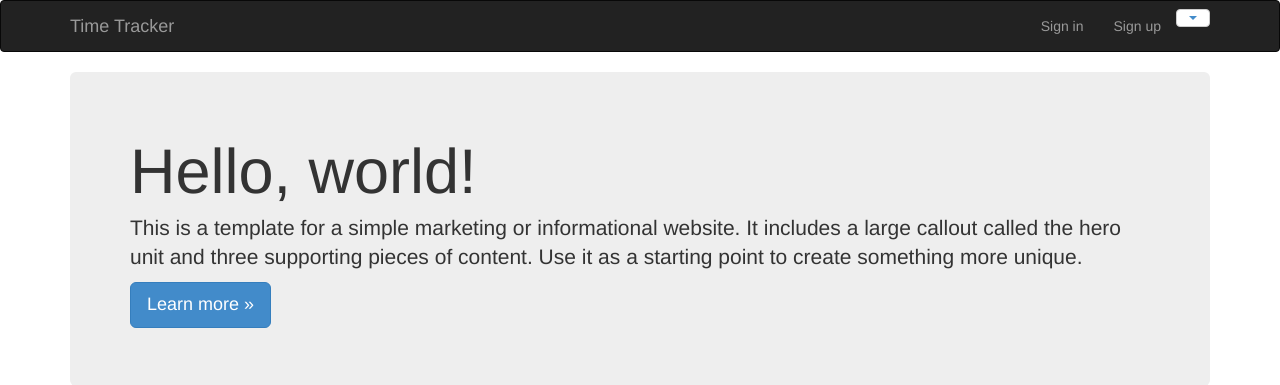
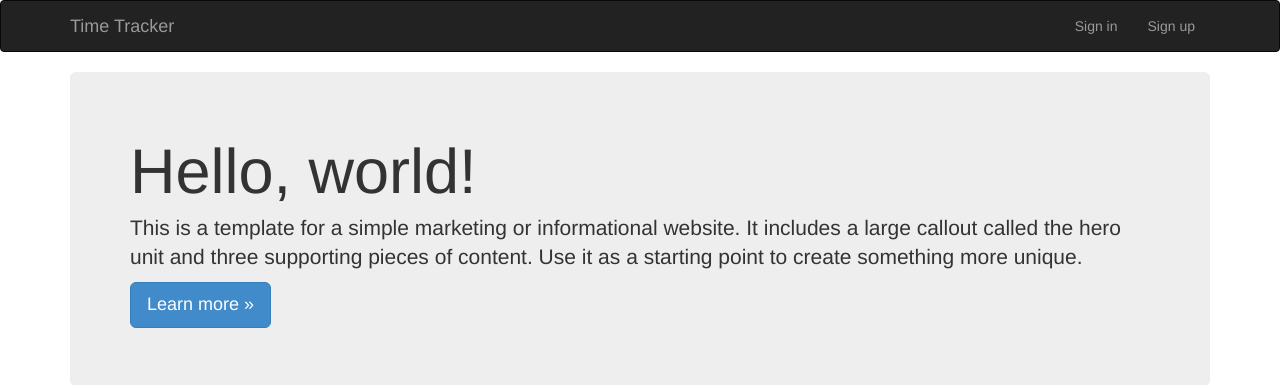
Before and after one commit to pbrogan12/time-tracker, a Django app: page / in a window 1280 px wide. Shown: the top 385 px of the page. Run offline with Django 3.2, Linux system fonts and the light colour scheme; parts of the project's set-up code (start-up, migrations or seed data) failed here and were passed over; some libraries are stand-ins or nearby versions.

Commit message:
Does not show sign in or sign out buttons on homepage when user is logged in.

```diff
--- a/timeTracker/timeLogger/templates/base.html
+++ b/timeTracker/timeLogger/templates/base.html
@@ -29,17 +29,18 @@
                 {% endblock %}
           </ul>
            <ul class="nav navbar-nav navbar-right">
-                {% block nav.right %}
-                {% endblock %}
-                <div class="btn-group">
-                    <button type="button" class="btn btn-default navbar-btn dropdown-toggle" data-toggle="dropdown">
+               {% block nav.right %}
+               {% endblock %}
+               {% if user.is_authenticated %}
+               <li>     <button type="button" class="btn btn-default navbar-btn dropdown-toggle" data-toggle="dropdown">
                     {{ user.username }} <span class="caret"></span>
                 </button>
                 <ul class="dropdown-menu" role="menu">
                     <li><a href="/accounts/{{user.username}}">Profile Settings</a></li>
                     <li><a href="/accounts/signout">Sign out</a></li>
                 </ul>
-            </div>
+                </li>
+               {% endif %}
            </ul>
 
         </div><!--/.nav-collapse -->
--- a/timeTracker/timeLogger/templates/home.html
+++ b/timeTracker/timeLogger/templates/home.html
@@ -1,7 +1,10 @@
 {% extends 'base.html' %}
 {% block nav.right %}
+{% if user.is_authenticated %}
+{% else %}
 <li><a href={% url 'userena_signin' %}>Sign in</a></li>
 <li><a href={% url 'userena_signup' %}>Sign up</a></li>
+{% endif %}
 {% endblock %}
 {% block content %}
 <div class="jumbotron">
```
